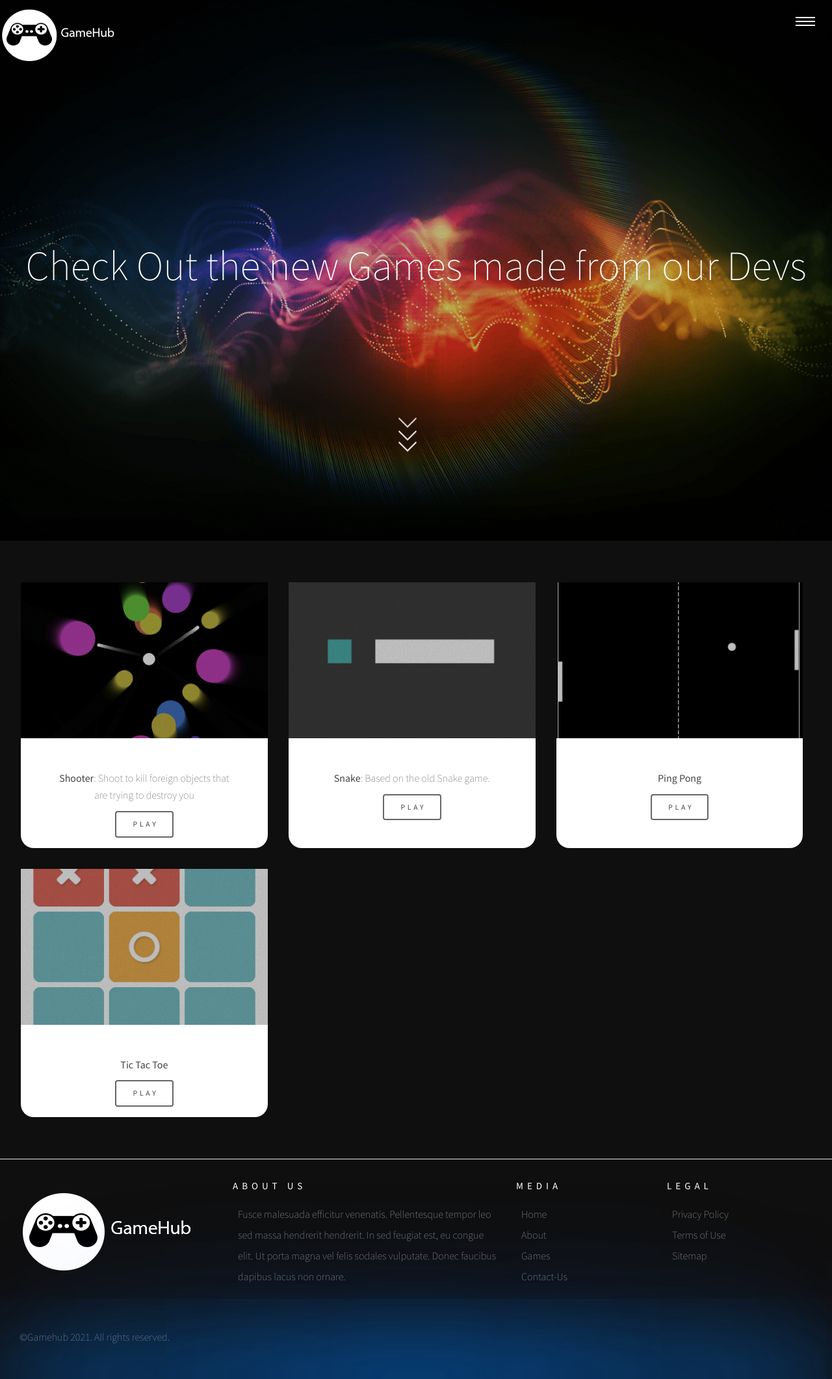
After one commit to vm47197/Web-Gaming-News, a PHP site: page /pages/games.php in a window 1280 px wide. The commit adds this page. Shown: the whole page at 65% size. Run offline with PHP 8.4, Linux system fonts and the light colour scheme.

Commit message:
Games Page added with a new design

```diff
--- a/assets/css/style.css
+++ b/assets/css/style.css
@@ -1070,8 +1070,6 @@
 	}
 
 		.item header {
-			border-top-left-radius: 4px;
-			border-top-right-radius: 4px;
 			margin: -3em 0 3em -3em;
 			width: calc(100% + 6em);
 			height: 15em;
@@ -1194,6 +1192,7 @@
 		.items .first-items {
 			margin: 2em 0 0 2em;
 			width: calc(33% - 2em);
+			border-radius: 20px;
 		}
 	.second-items {
 		display: -moz-flex;
--- a/assets/includeFiles/navbar.php
+++ b/assets/includeFiles/navbar.php
@@ -8,7 +8,7 @@
 		<ul class="nav__list">
 			<li class="nav__list-item"><a href="/Web-Gaming-News/index.php">Home</a></li>
 			<li class="nav__list-item"><a href="/Web-Gaming-News/pages/contact-us.php">About</a></li>
-			<li class="nav__list-item"><a href="/Web-Gaming-News/pages/contact-us.php">Games</a></li>
+			<li class="nav__list-item"><a href="/Web-Gaming-News/pages/games.php">Games</a></li>
 			<li class="nav__list-item"><a href="/Web-Gaming-News/pages/contact-us.php">Contact</a></li>
 		</ul>
 </div>
--- /dev/null
+++ b/pages/games.php
@@ -0,0 +1,109 @@
+<!DOCTYPE HTML>
+<!--
+	Epilogue by TEMPLATED
+	templated.co @templatedco
+	Released for free under the Creative Commons Attribution 3.0 license (templated.co/license)
+-->
+<html>
+	<head>
+		<title>GameHub</title>
+		<meta charset="utf-8" />
+		<meta name="viewport" content="width=device-width, initial-scale=1" />
+		<link rel="stylesheet" href="../assets/css/main.css" />
+		<link rel="stylesheet" href="../assets/css/style.css" />
+		<link rel="shortcut icon" href="../images/titlelogo.png" type="image/x-icon">
+	</head>
+	<body>
+
+		<!-- Header -->
+			<header id="header" class="alt">
+				<div class="inner">
+					<h1>Check Out the new Games made from our Devs</h1>
+				</div>
+				<a onclick="CheckScroll('#wrapper')" style="cursor:pointer;">
+					<div class="box">
+						<span></span>
+						<span></span>
+						<span></span>
+					</div>
+				</a>
+			</header>
+		<!-- Wrapper -->
+			<div id="wrapper" style="width: 90em;">
+				<section class="main items">
+					<article class="item first-items" >
+						<header style="border:none">
+							<a href="#"><img src="../images/Shooter.jpg" alt="" /></a>
+						</header>
+						<ul class="actions">
+							<p style="margin-bottom:4%"><b>Shooter</b>: Shoot to kill foreign objects that are trying to destroy you</p>
+							<li><a class="button" href="">Play</a></li>
+						</ul>
+					</article>
+					<article class="item first-items">
+						<header style="border:none">
+							<a href="#"><img src="../images/Snake.PNG" alt="" /></a>
+						</header>
+						<ul class="actions">
+							<p style="margin-bottom:4%"><b>Snake</b>: Based on the old Snake game.</p>
+							<li><a class="button" href="">Play</a></li>
+						</ul>
+					</article>
+					<article class="item first-items">
+						<header style="border:none">
+							<a href="#"><img src="../images/PingPong.png" alt="" /></a>
+						</header>
+						<ul class="actions">
+							<p style="margin-bottom:4%"><b>Ping Pong</b></p>
+							<li><a class="button" href="">Play</a></li>
+						</ul>
+					</article>
+					<article class="item first-items">
+						<header style="border:none">
+							<a href="#"><img src="../images/tictactoe.PNG" alt="" /></a>
+						</header>
+						<ul class="actions">
+							<p style="margin-bottom:4%"><b>Tic Tac Toe</b></p>
+							<li><a class="button" href="">Play</a></li>
+						</ul>
+					</article>
+				</section>
+			</div>
+		<!-- Scripts -->
+			<script src="../assets/js/jquery.min.js"></script>
+			<script src="../assets/js/skel.min.js"></script>
+			<script src="../assets/js/util.js"></script>
+			<script src="../assets/js/main.js"></script>
+			<script>
+				function CheckScroll(data) {
+					var position = $(data).position();
+					var top = position.top;
+					var left = position.left;
+					$("html").animate({
+						scrollTop: top
+					}, 800)
+				}
+			</script>
+			<!-- <script src="assets/js/snow.js"></script> -->
+	</body>
+</html>
+<style>
+	#header {
+		background-image: url(../images/games.png) !important;
+	}
+
+	#header.alt {
+		height: 52em;
+		min-height: 75vh;
+	}
+
+	#header.alt h1 {
+		border-bottom: none;
+	}
+
+
+</style>
+
+</html>
+<?php include '../assets/includeFiles/footer.php'?>
+<?php include '../assets/includeFiles/navbar.php'?>
```
Also changed, not shown: images/PingPong.png (added), images/Shooter.jpg (added), images/Snake.png (added), images/games.png (added), images/tictactoe.png (added).
